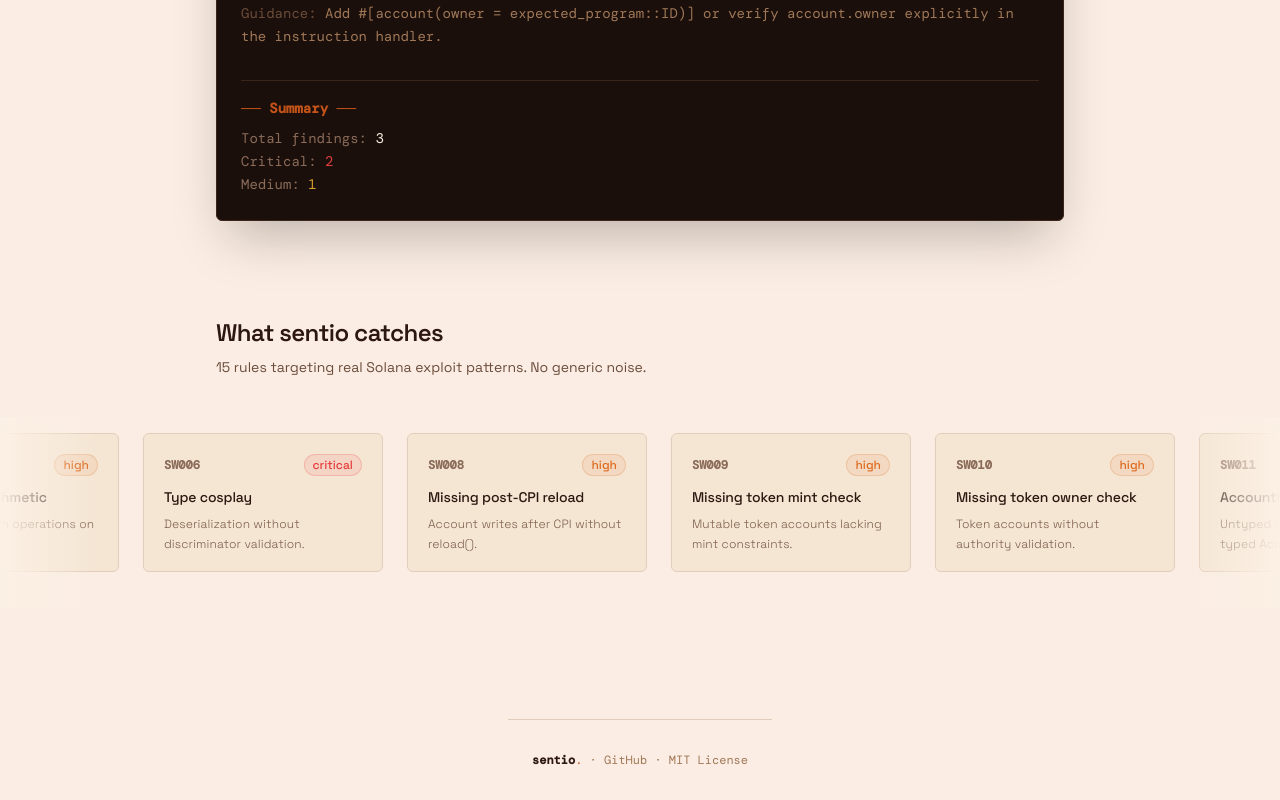
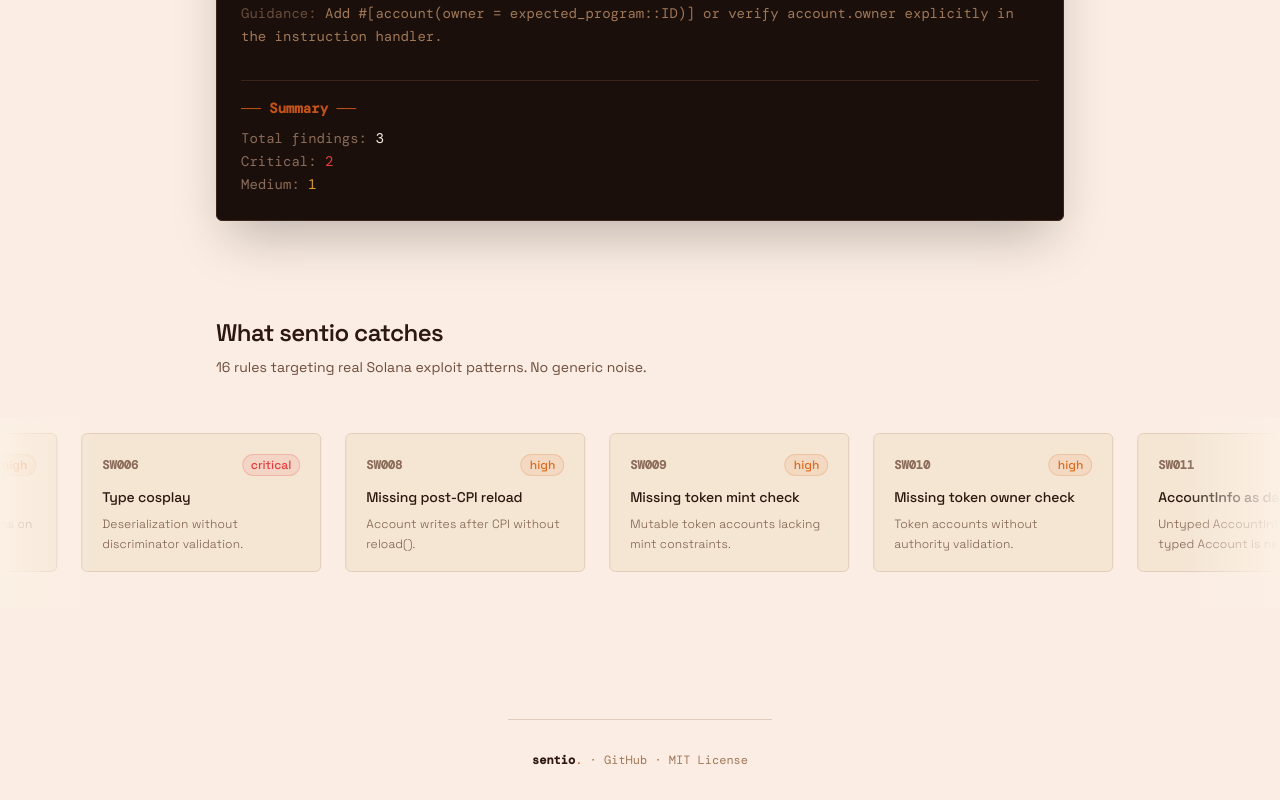
Before and after one commit to sentio-security/sentio-site, a Next.js app: page / in a window 1280 px wide. Shown: the part 1450-2250 px from the top of the page. Built offline with nearby package versions, Linux system fonts and the light colour scheme; a web font is replaced by a local one.

Commit message:
added rule tile for PDA seed collision risk!

```diff
--- a/src/components/rules-marquee.tsx
+++ b/src/components/rules-marquee.tsx
@@ -92,6 +92,13 @@ const rules = [
     name: "AccountInfo as CPI program",
     severity: "medium" as const,
     description: "Untyped program accounts in CPI contexts.",
+  },
+  {
+    id: "SW021",
+    name: "PDA seed collision risk",
+    severity: "high" as const,
+    description:
+      "In a seed where two or more adjacent elements are both with no fixed-length",
   },
 ];
 
@@ -201,7 +208,7 @@ export function RulesMarquee() {
           What sentio catches
         </h2>
         <p style={{ color: "#6B4C3B" }} className="text-sm">
-          15 rules targeting real Solana exploit patterns. No generic noise.
+          16 rules targeting real Solana exploit patterns. No generic noise.
         </p>
       </div>
 
@@ -222,12 +229,16 @@ export function RulesMarquee() {
         {/* Left fade */}
         <div
           className="absolute left-0 top-0 bottom-0 w-16 sm:w-24 z-10 pointer-events-none"
-          style={{ background: "linear-gradient(to right, #FBF0E4, transparent)" }}
+          style={{
+            background: "linear-gradient(to right, #FBF0E4, transparent)",
+          }}
         />
         {/* Right fade */}
         <div
           className="absolute right-0 top-0 bottom-0 w-16 sm:w-24 z-10 pointer-events-none"
-          style={{ background: "linear-gradient(to left, #FBF0E4, transparent)" }}
+          style={{
+            background: "linear-gradient(to left, #FBF0E4, transparent)",
+          }}
         />
 
         <div
```
